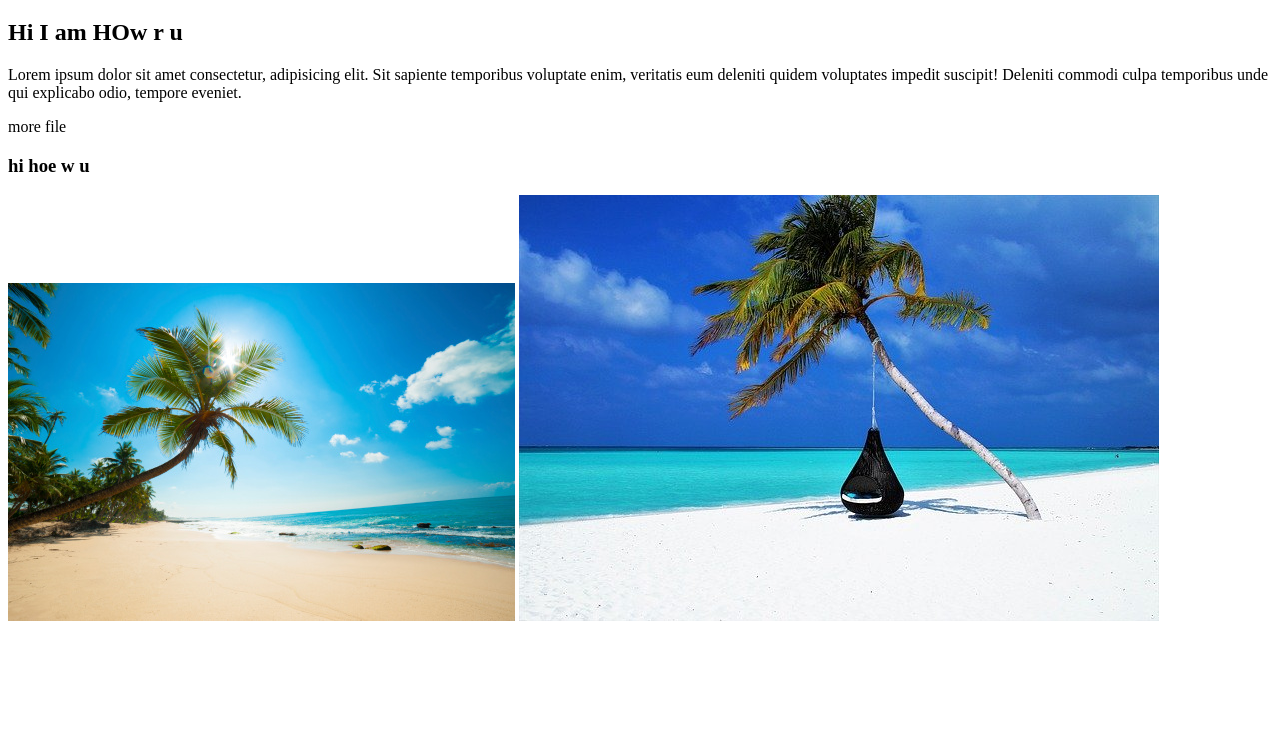
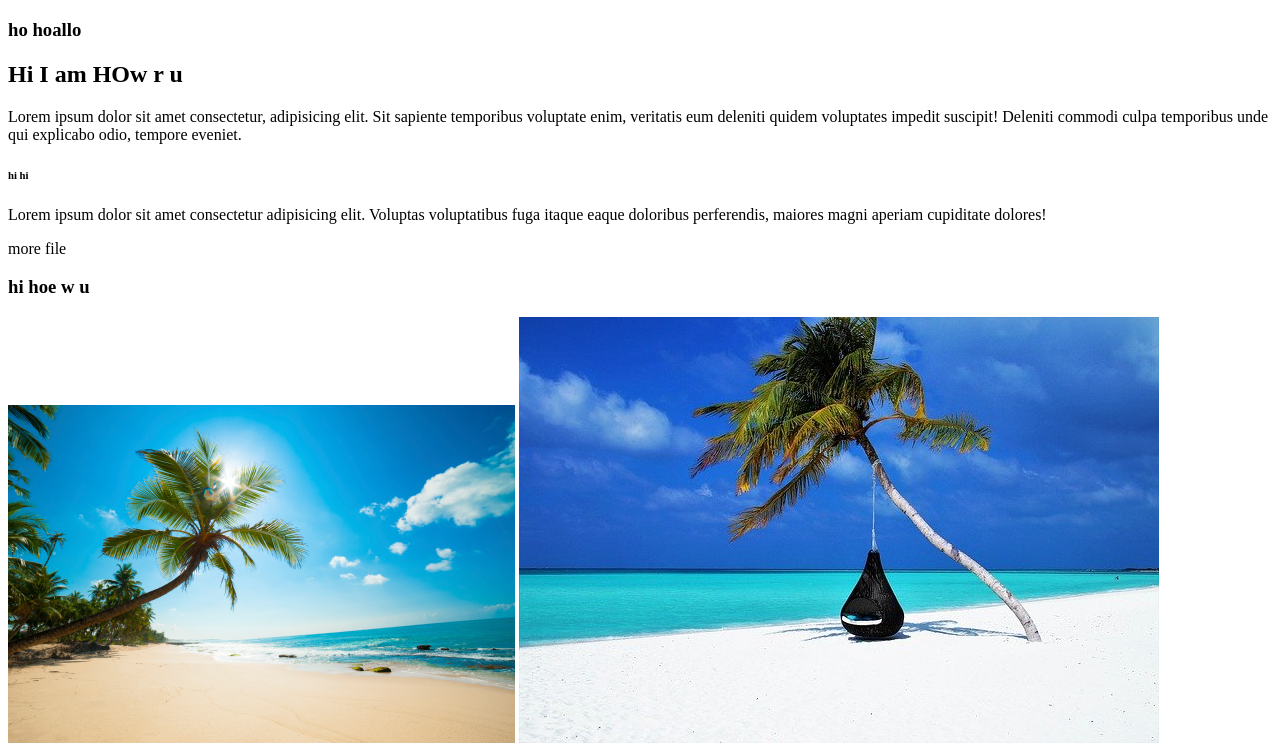
Before and after one commit to Rezwanul777/my-second-repo, a plain HTML site: page index.html in a window 1280 px wide. Shown: the part 61-816 px from the top of the page. Drawn offline with Linux system fonts and the light colour scheme.

Commit message:
new blog

```diff
--- a/index.html
+++ b/index.html
@@ -8,8 +8,13 @@
 </head>
 <body>
    <h1>I ama prince</h1>
+   <h3>ho hoallo</h3>
    <h2> Hi I am HOw r u</h2>
    <p>Lorem ipsum dolor sit amet consectetur, adipisicing elit. Sit sapiente temporibus voluptate enim, veritatis eum deleniti quidem voluptates impedit suscipit! Deleniti commodi culpa temporibus unde qui explicabo odio, tempore eveniet.</p>
+   <div>
+      <h6>hi hi</h6>
+      <p>Lorem ipsum dolor sit amet consectetur adipisicing elit. Voluptas voluptatibus fuga itaque eaque doloribus perferendis, maiores magni aperiam cupiditate dolores!</p>
+   </div>
    <p>more file</p>
    <h3>hi hoe w u</h3>
    <img src="istockphoto-157834378-170667a.jpg" alt="">
```
